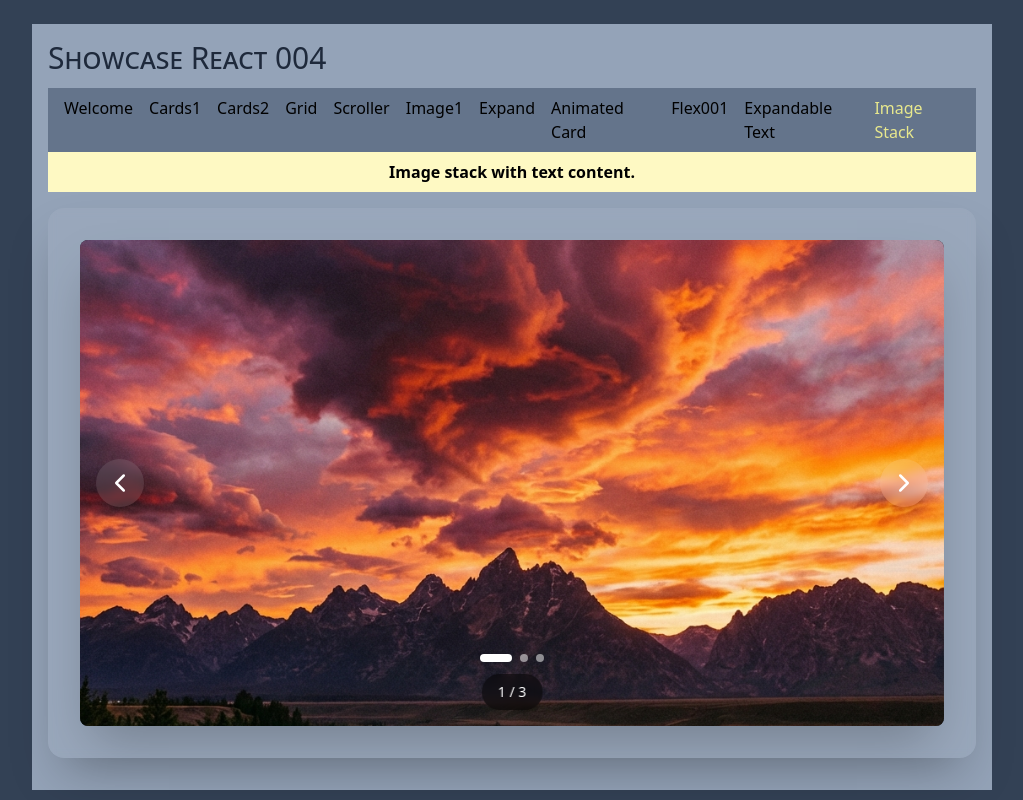
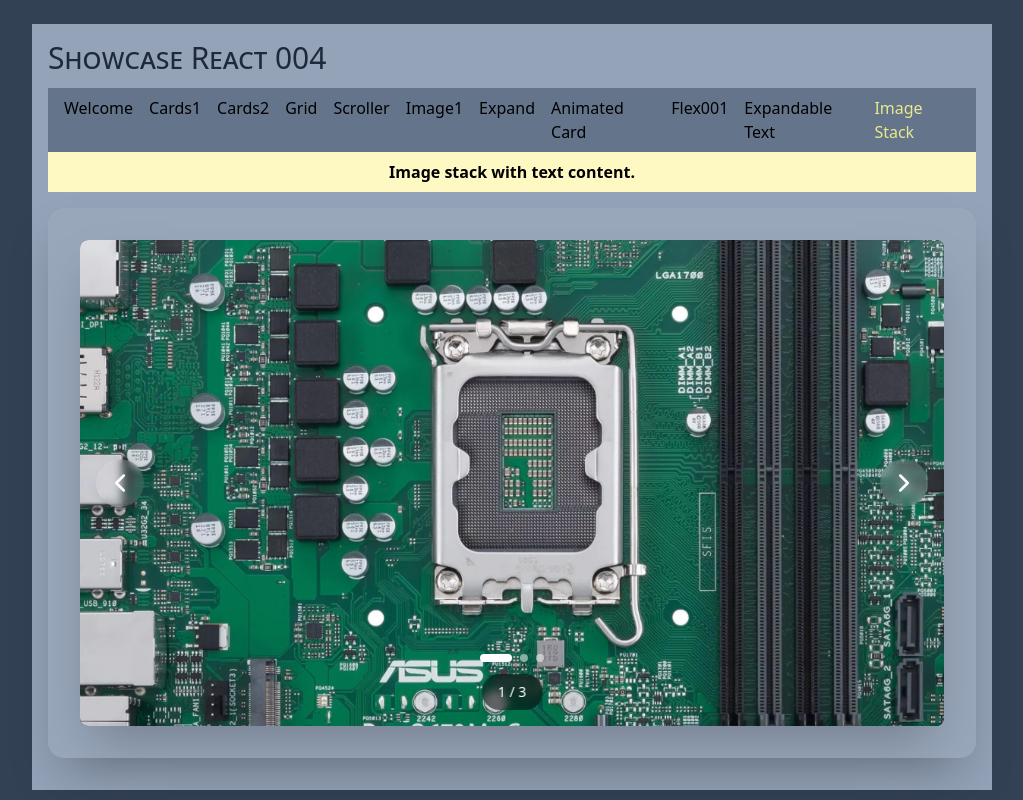
Before and after one commit to epx-edta/showcase-react-004, a React (Vite) app: page /image-stack in a window 1280 px wide. Shown: the whole page, without its empty margins (128-1151 px from the left). Built offline with nearby package versions, Linux system fonts and the light colour scheme.

Commit message:
changed images

```diff
--- a/src/pages/PageImageStack.tsx
+++ b/src/pages/PageImageStack.tsx
@@ -2,9 +2,9 @@ import { ImageStack } from '../components/ImageStack';
 
 export const PageImageStack = () => {
   const images = [
-    '/images/sunset_mountains.png',
-    '/images/forest_path.png',
-    '/images/ocean_waves.png',
+    '/images/pageImageStack/image001.png',
+    '/images/pageImageStack/image002.png',
+    '/images/pageImageStack/image003.png',
   ];
 
   return (
```
